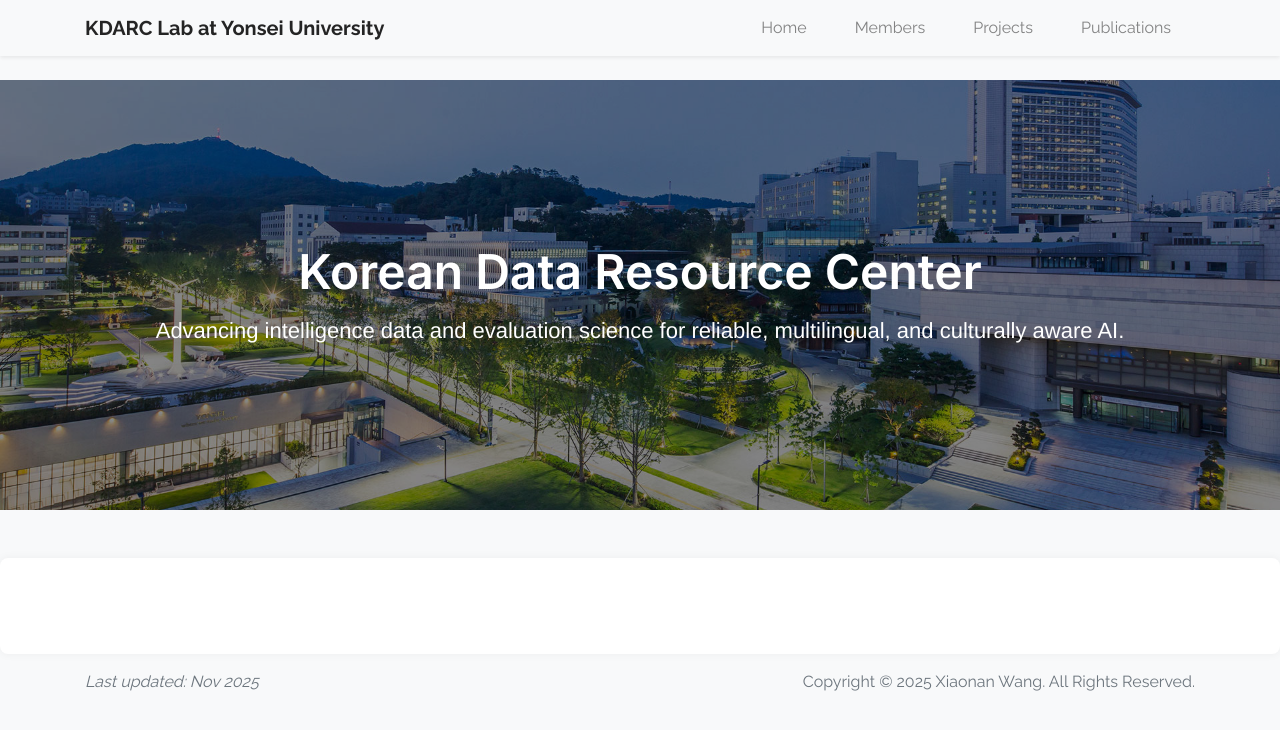
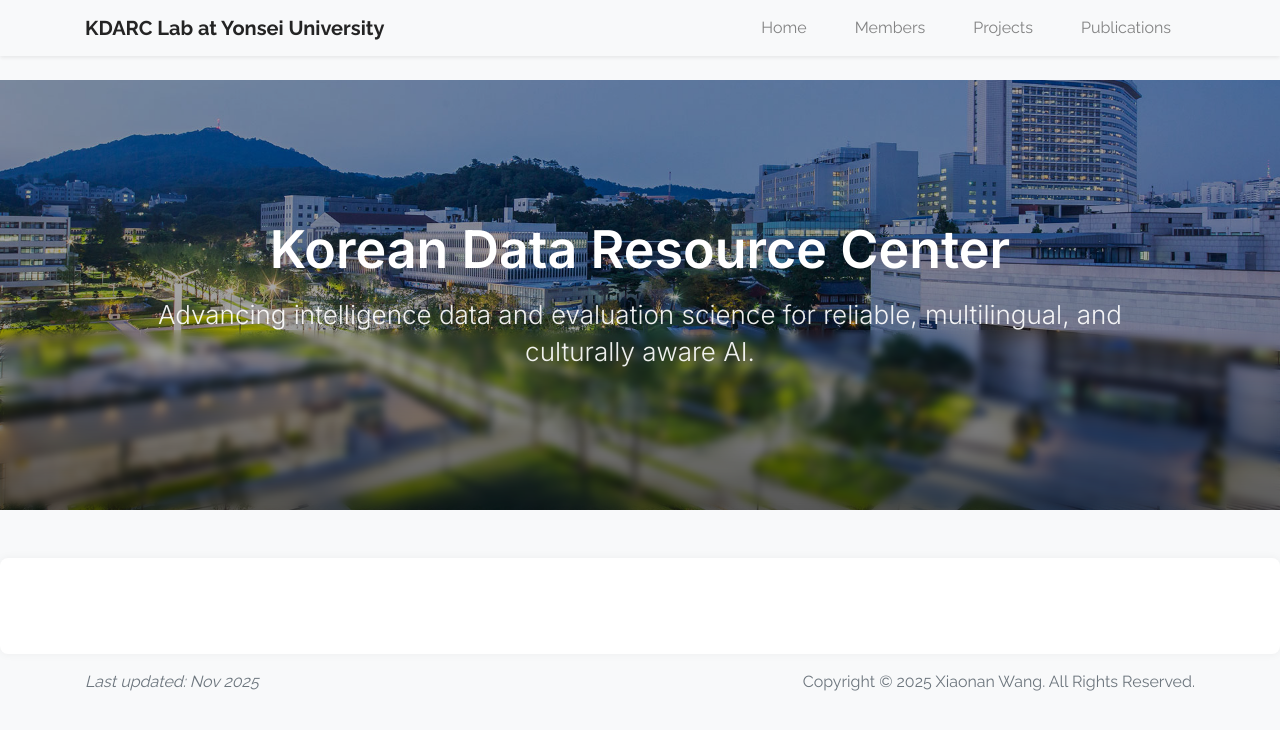
Before and after one commit to wangxiaonan-git/kdarc-lab, a Jekyll site: the page built from index.html, in a window 1280 px wide. Shown: the top 730 px of the page. Built offline with Jekyll 4.4.1, drawn with Linux system fonts in a browser that asks for light colours.

Commit message:
Update default.html

```diff
--- a/_layouts/default.html
+++ b/_layouts/default.html
@@ -7,71 +7,96 @@
 
   <!-- Google Fonts -->
   <link href="https://fonts.googleapis.com/css2?family=Raleway:wght@400;600;700&display=swap" rel="stylesheet" />
-  <link href="https://fonts.googleapis.com/css2?family=Inter:wght@400;500;600&display=swap" rel="stylesheet" />
+  <link href="https://fonts.googleapis.com/css2?family=Inter:wght@300;400;500;600&display=swap" rel="stylesheet" />
 
   <!-- Bootstrap & Global -->
   <link rel="stylesheet" href="https://stackpath.bootstrapcdn.com/bootstrap/4.5.2/css/bootstrap.min.css" />
   <link rel="stylesheet" href="/kdarc-lab/assets/css/global.css" />
 
   <style>
-    /* 全站正文字体 */
+    /* ===== 全站字体 ===== */
     body {
       font-family: 'Raleway', sans-serif;
       background-color: #f8f9fa;
     }
 
-    /* ===== 顶部 Banner 背景图 ===== */
+    /* ===== 顶部 Hero Banner ===== */
     .hero-banner {
       width: 100%;
       height: 430px;
       background-image: url('/kdarc-lab/assets/images/background/background1.jpg');
       background-size: cover;
-      background-position: center 22%; /* 调整到更好看的上半部分 */
+      background-position: center 25%;
       background-repeat: no-repeat;
       position: relative;
       display: flex;
       justify-content: center;
       align-items: center;
+      overflow: hidden;
     }
 
-    /* ===== 黑色透明遮罩（增强对比） ===== */
+    /* ===== 底部 Blur Gradient（高端感） ===== */
+    .hero-gradient {
+      position: absolute;
+      bottom: 0;
+      left: 0;
+      width: 100%;
+      height: 180px;
+      background: linear-gradient(to bottom, rgba(0,0,0,0) 0%, rgba(0,0,0,0.45) 100%);
+      backdrop-filter: blur(4px);
+      z-index: 1;
+    }
+
+    /* ===== 黑色 Overlay（增强对比） ===== */
     .hero-overlay {
       position: absolute;
       top: 0;
       left: 0;
       width: 100%;
       height: 100%;
-      background: rgba(0, 0, 0, 0.42); /* 更高级的透明度 */
+      background: rgba(0, 0, 0, 0.28);
+      z-index: 0;
     }
 
-    /* ===== 标题 & 副标题容器 ===== */
+    /* ===== Banner 文字区域 ===== */
     .hero-center {
       position: relative;
-      z-index: 2;
+      z-index: 3;
       text-align: center;
       color: white;
       padding: 0 20px;
       max-width: 1200px;
       margin: 0 auto;
+
+      /* 淡入动画 */
+      animation: fadeIn 1.2s ease-out forwards;
+      opacity: 0;
     }
 
     .hero-center h1 {
-      font-family: 'Inter', sans-serif !important;
-      font-size: 48px;
+      font-family: "Inter", "Helvetica Neue", Arial, sans-serif !important;
+      font-size: 52px;
       font-weight: 600;
       margin-bottom: 14px;
     }
 
     .hero-center p {
-      font-family: "Helvetica Neue", Helvetica, Arial, sans-serif !important;
-      font-size: 22px;
-      font-weight: 400;
+      font-family: "Inter", "Helvetica Neue", Arial, sans-serif !important;
+      font-size: 26px; /* ← 加大两号 */
+      font-weight: 300;
       line-height: 1.45;
       max-width: 1000px;
       margin: 0 auto;
+      opacity: 0.92;
     }
 
-    /* Container */
+    /* ===== Fade-in 动画 ===== */
+    @keyframes fadeIn {
+      from { opacity: 0; transform: translateY(10px); }
+      to   { opacity: 1; transform: translateY(0); }
+    }
+
+    /* ===== Container 宽度 ===== */
     .container-home {
       max-width: 1450px;
       margin: 0 auto;
@@ -99,19 +124,19 @@
   {% if page.url == "/" %}
   <div class="hero-banner">
     <div class="hero-overlay"></div>
+    <div class="hero-gradient"></div>
+
     <div class="hero-center">
       <h1>Korean Data Resource Center</h1>
 
-      <!-- ⭐ 新的更高级副标题 tagline ⭐ -->
       <p>
         Advancing intelligence data and evaluation science for reliable, multilingual, and culturally aware AI.
       </p>
-
     </div>
   </div>
   {% endif %}
 
-  <!-- Main Content -->
+  <!-- 主体内容 -->
   <div class="{% if page.url == '/' %}container-home{% else %}container-narrow{% endif %} content-wrapper mt-5 px-4 py-5">
     {{ content }}
   </div>
```
Also changed, not shown: other parts of _layouts/default.html (+1 -1 lines).
